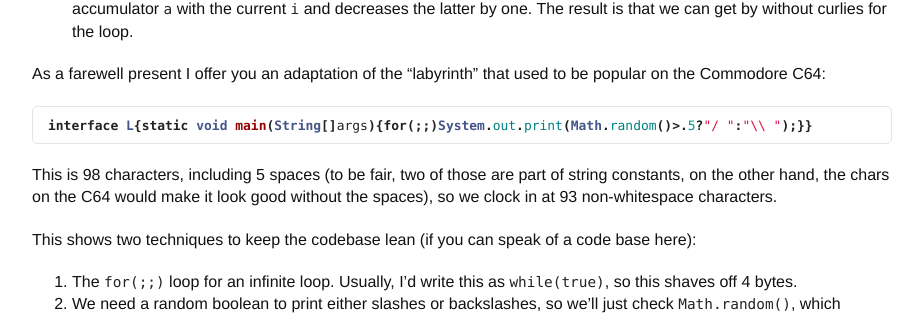
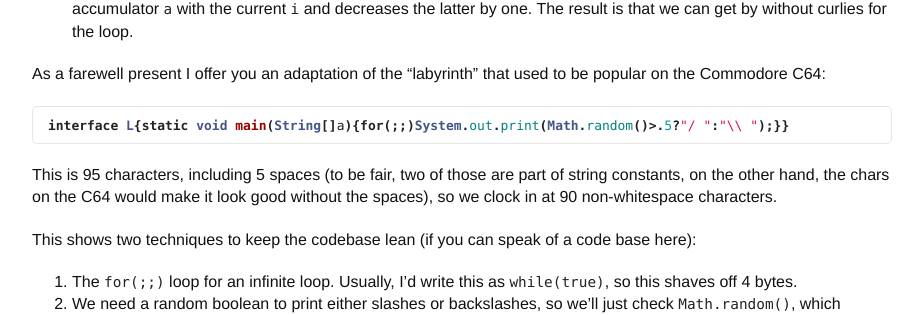
Before and after one commit to llogiq/llogiq.github.io, a Jekyll site: the page built from _posts/2016-03-09-java-golf.md, in a window 1280 px wide. Shown: the part 1543-1858 px from the top of the page, without its empty margins (178-1101 px from the left). Built offline with Jekyll 4.4.1, drawn with Linux system fonts in a browser that asks for light colours.

Commit message:
shaved 3 chars thanks to Mark

````diff
--- a/_posts/2016-03-09-java-golf.md
+++ b/_posts/2016-03-09-java-golf.md
@@ -93,12 +93,12 @@ As a farewell present I offer you an adaptation of the "labyrinth" that used to
 be popular on the Commodore C64:
 
 ```java
-interface L{static void main(String[]args){for(;;)System.out.print(Math.random()>.5?"/ ":"\\ ");}}
+interface L{static void main(String[]a){for(;;)System.out.print(Math.random()>.5?"/ ":"\\ ");}}
 ```
 
-This is 98 characters, including 5 spaces (to be fair, two of those are part of
+This is 95 characters, including 5 spaces (to be fair, two of those are part of
 string constants, on the other hand, the chars on the C64 would make it look
-good without the spaces), so we clock in at 93 non-whitespace characters.
+good without the spaces), so we clock in at 90 non-whitespace characters.
 
 This shows two techniques to keep the codebase lean (if you can speak of a code
 base here):
````
